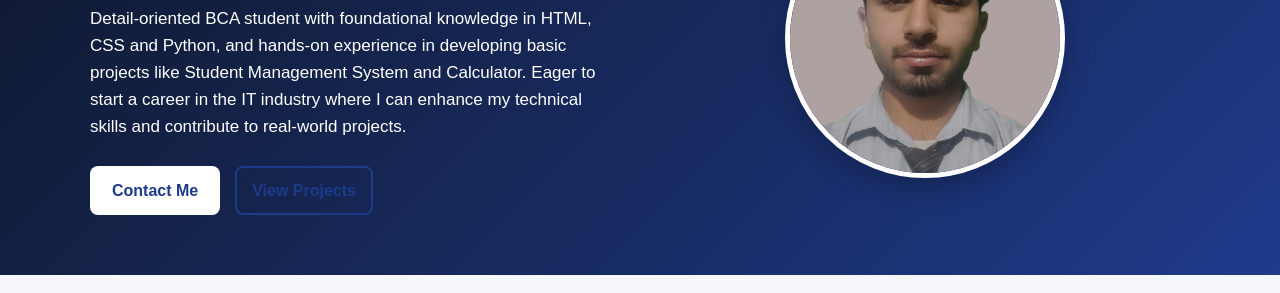
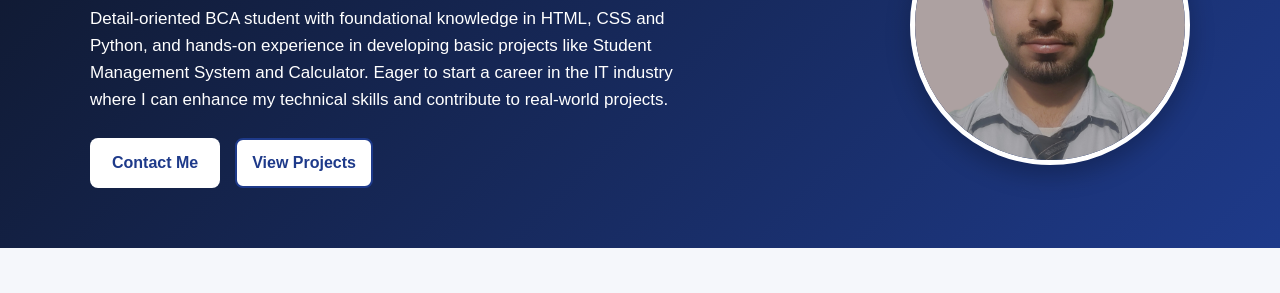
Before and after one commit to Sachinmandial242/Sachin-portfolio, a plain HTML site: page index.html in a window 1280 px wide. Shown: the part 191-484 px from the top of the page. Drawn offline with Linux system fonts and the light colour scheme.

Commit message:
Update style.css

```diff
--- a/style.css
+++ b/style.css
@@ -75,9 +75,16 @@ body {
 }
 
 .btn-outline {
-    background: transparent;
-    color: white;
-    border: 2px solid white;
+  display: inline-block;
+  padding: 12px 22px;
+  background: white;
+  color: #1e3a8a;
+  text-decoration: none;
+  border-radius: 8px;
+  font-weight: bold;
+  transition: 0.3s;
+  border: none;
+}
 }
 
 .hero-image {
```
